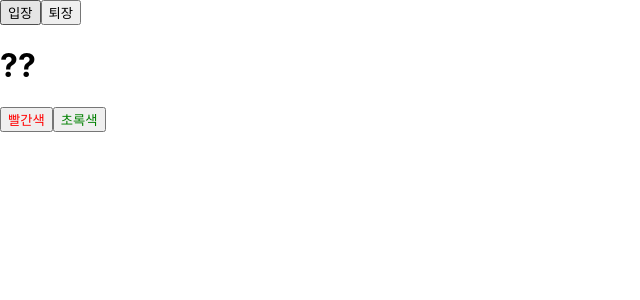
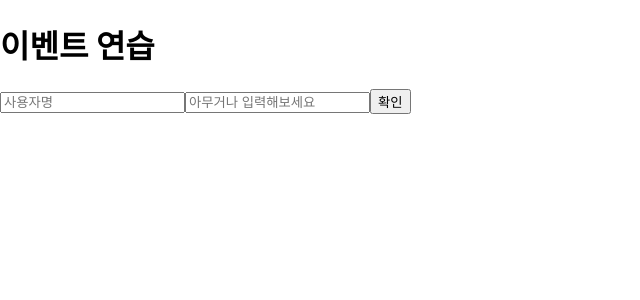
Before and after one commit to ksw0154/my-app, a React (Create React App) app: page / in a window 1280 px wide. Shown: the top 300 px of the page, without its empty margins (0-640 px from the left). Built offline with nearby package versions, Linux system fonts and the light colour scheme.

Commit message:
state 실습 및 함수 컴포넌트 변경 실습

```diff
--- a/src/App.js
+++ b/src/App.js
@@ -1,7 +1,7 @@
-import Say from "./Say";
+import EventPractice from "./EventPractice";
 
 const App = () => {
-  return <Say />;
+  return <EventPractice />;
 };
 
 export default App;
--- /dev/null
+++ b/src/EventPractice.js
@@ -0,0 +1,31 @@
+import React, { useState } from "react";
+
+const EventPractice = () => {
+  const [username, setUsername] = useState("");
+  const [message, setMessage] = useState("");
+  const onChangeUsername = (e) => setUsername(e.target.value);
+  const onChangeMessage = (e) => setMessage(e.target.value);
+
+  const onClick = () => {
+    alert(username + ": " + message);
+    setUsername("");
+    setMessage("");
+  };
+
+  const onKeyPress = (e) => {
+    if (e.key === "Enter") {
+      onClick();
+    }
+  };
+
+  return (
+    <div>
+      <h1>이벤트 연습</h1>
+      <input type="text" name="username" placeholder="사용자명" value={username} onChange={onChangeUsername} />
+      <input type="text" name="message" placeholder="아무거나 입력해보세요" value={message} onChange={onChangeMessage} onKeyPress={onKeyPress} />
+      <button onClick={onClick}>확인</button>
+    </div>
+  );
+};
+
+export default EventPractice;
```
Also changed, not shown: src/EventPractice copy.js (added, +41 -0 lines), 1 other file (tests, documents, lock files or other folders).
